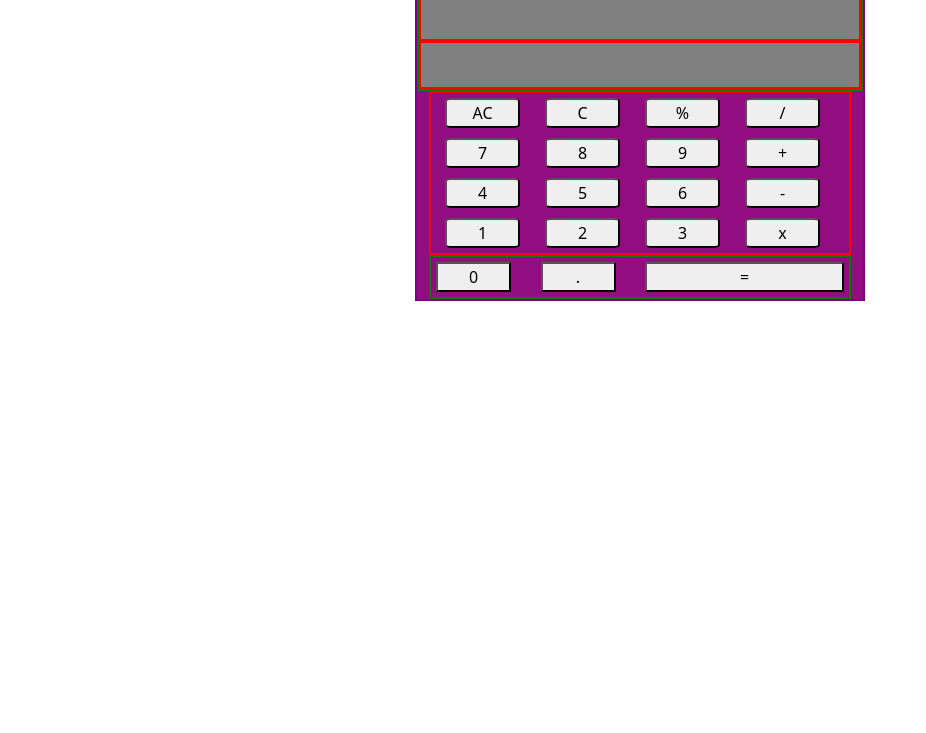
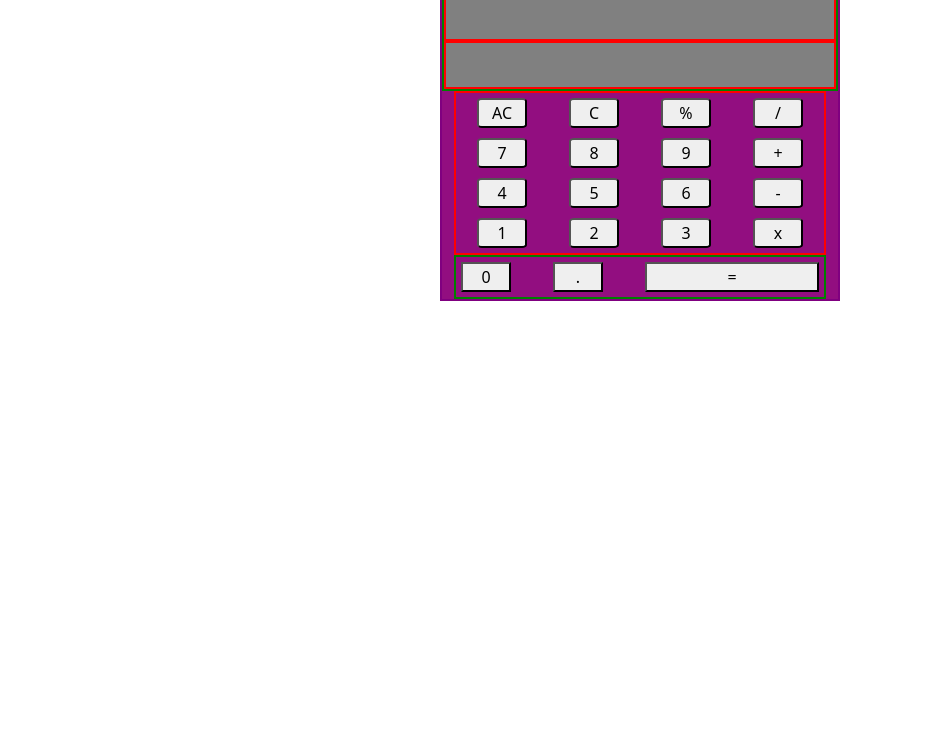
Before and after one commit to tlq68/Calculators, a plain HTML site: page index.html in a window 1280 px wide. Shown: the part 67-800 px from the top of the page, without its empty margins (0-926 px from the left). Drawn offline with nearby package versions, Linux system fonts and the light colour scheme.

Commit message:
Top grid alignment

```diff
--- a/style.css
+++ b/style.css
@@ -5,7 +5,7 @@ h1 {
     margin: auto;
     border: 2px solid purple;
     background-color: rgb(146, 14, 128);
-    max-width: 450px;
+    max-width: 400px;
 }
 
 .screen {
@@ -21,19 +21,21 @@ h1 {
 .touchpad {
 
     display: grid;
-    grid-template-columns: 100px 100px 100px 100px;
+    grid-template-columns: 1fr 1fr 1fr 1fr;
     justify-content: center;
-    width: 100%;
-    margin: 0;
+    align-content: center;
+    text-align: center;
     border: 2px solid red;
 }
 
 button.touchpad-button {
-    margin: 5px;
-    width: 75px;
+    margin: 5px 3px;
+    width: 50px;
+    max-width: 75px;
     display: flex;
     align-items: center;
     justify-content: center;
+    justify-self: center;
     border-radius: 10%;
 
 }
@@ -54,5 +56,5 @@ button.touchpad-button {
 
 #button-0, #decimal-button {
     margin:5px;
-    width: 75px;
+    width: 50px;
 }
```
